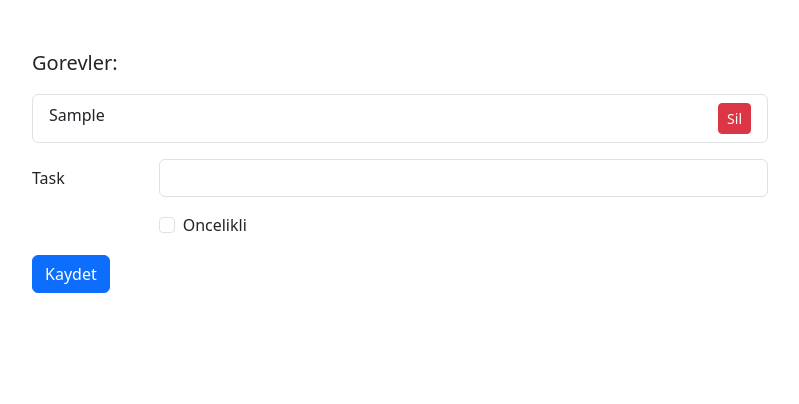
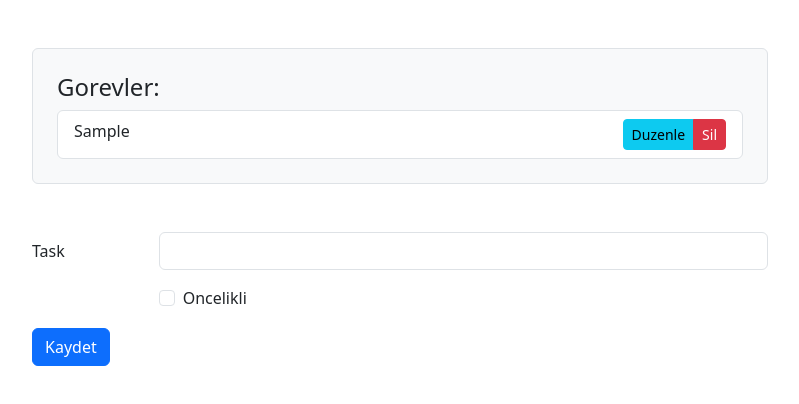
Before and after one commit to hakanyalcinkaya/Sifirdan-Projelerle-Front-End-ve-React-Egitimi, a React (Vite) app in the folder 012-React-Form-ile-Calismak/: page / in a window 1280 px wide. Both pictures are taken after typing "Sample" into the empty fields and a click on the button "Kaydet". Shown: the top 404 px of the page, without its empty margins (240-1039 px from the left). Built offline with nearby package versions, Linux system fonts and the light colour scheme.

Commit message:
React: Form ile Calismak - TaskList Gorunum Duzenlemesi

```diff
--- a/012-React-Form-ile-Calismak/src/TaskForm.jsx
+++ b/012-React-Form-ile-Calismak/src/TaskForm.jsx
@@ -6,6 +6,10 @@ export default function TaskForm() {
   const emptyForm = {task: "", priority: false, }
   const [formData, setFormData ] = useState(emptyForm)
   const [tasks, setTasks] = useState([])
+
+  function editTask(uuid) {
+    console.log(uuid)
+  }
 
   function removeTask(uuid) {
     console.log(uuid)
@@ -38,7 +42,7 @@ export default function TaskForm() {
 
   return (
     <>
-      <TaskList tasks={tasks} removeTask={removeTask} />
+      <TaskList tasks={tasks} removeTask={removeTask} editTask={editTask} />
       <form onSubmit={handleFormSubmit}>
         <div className="row mb-3">
           <label htmlFor="task" className="col-sm-2 col-form-label">Task</label>
--- a/012-React-Form-ile-Calismak/src/TaskList.jsx
+++ b/012-React-Form-ile-Calismak/src/TaskList.jsx
@@ -1,18 +1,34 @@
-export default function TaskList({tasks, removeTask}) {
+export default function TaskList({ tasks, removeTask, editTask }) {
   if (tasks.length === 0) {
     return <></>
   }
   return (
     <>
-    <p className="lead">Gorevler:</p>
-    <ul className="list-group my-3">
-      {tasks.map(
-        (item) =>
-        <li className="list-group-item" key={item.uuid}>{item.task}
-          <span className="btn btn-sm btn-danger float-end" onClick={() => removeTask(item.uuid)}>Sil</span>
-        </li>
-        )}
-    </ul>
+      <div className="p-4 bg-light mb-5 border rounded">
+        <h4 className="">Gorevler:</h4>
+        <ul className="list-group">
+          {tasks.map(
+            (item) =>
+              <li className="list-group-item" key={item.uuid}>
+                {item.task}
+                <div className="btn-group float-end" role="group">
+                  <button
+                    className="btn btn-sm btn-info"
+                    onClick={() => editTask(item.uuid)}
+                  >
+                    Duzenle
+                  </button>
+                  <button
+                    className="btn btn-sm btn-danger"
+                    onClick={() => removeTask(item.uuid)}
+                  >
+                    Sil
+                    </button>
+                </div>
+              </li>
+          )}
+        </ul>
+      </div>
     </>
   )
 }
```
